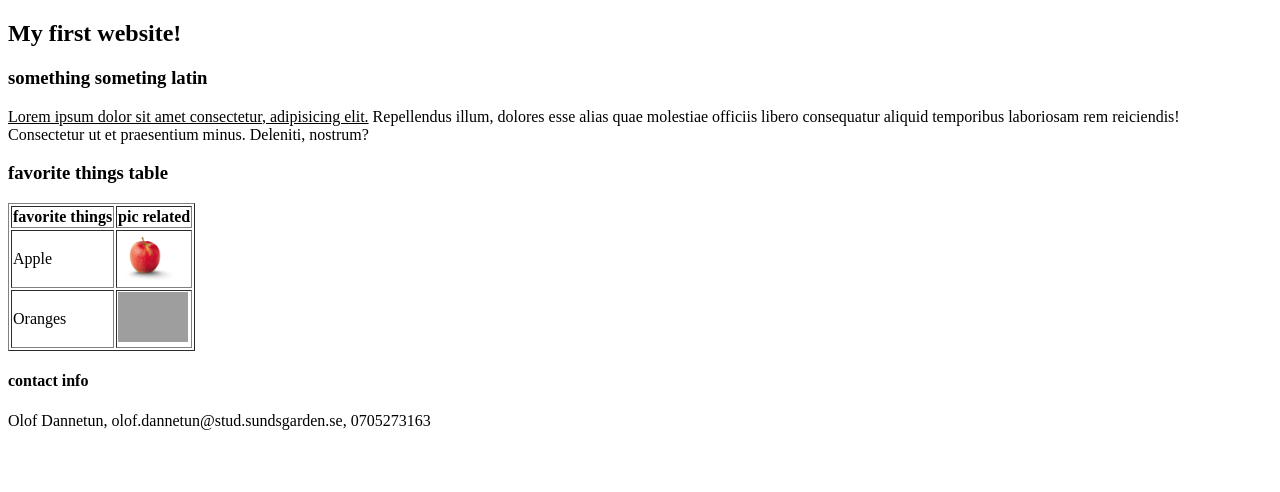
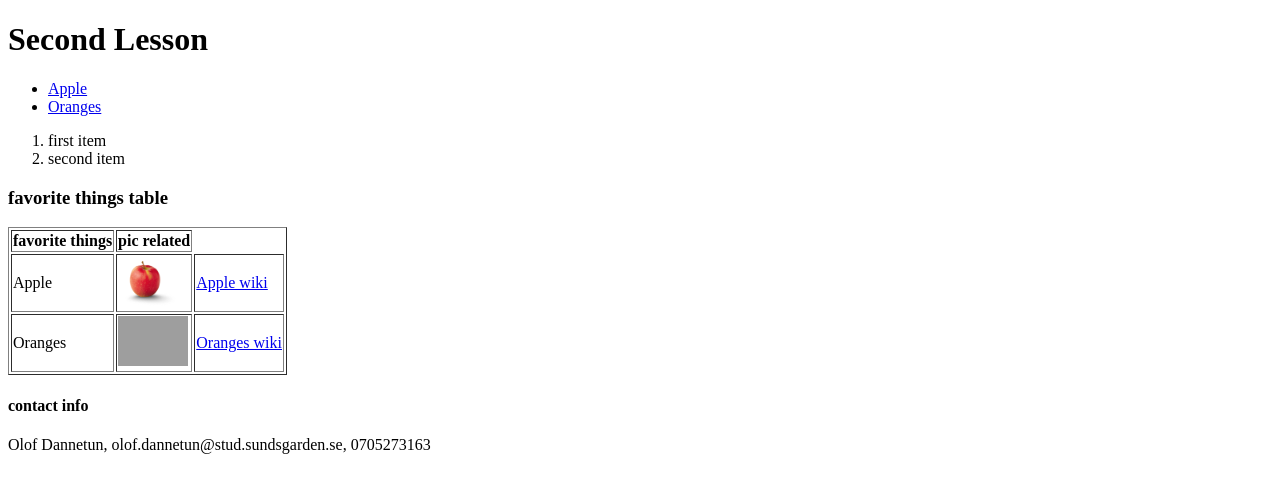
Before and after one commit to bengtkassler/testing-git, a plain HTML site: page index.html in a window 1280 px wide. Drawn offline with Linux system fonts and the light colour scheme; grey boxes are pictures that could not be loaded.

Commit message:
initial commit

```diff
--- a/index.html
+++ b/index.html
@@ -6,37 +6,45 @@
     <title>My first webpage!</title>
 </head>
 <body>
-    <h2>My first website!</h2>
-    <div>
-        <h3>something someting latin</h3>
-        <p><u>Lorem ipsum dolor sit amet consectetur, adipisicing elit.</u>
-        Repellendus illum,
-        dolores esse alias quae molestiae officiis libero
-        consequatur aliquid temporibus laboriosam rem reiciendis!
-        <br>Consectetur ut et praesentium minus.
-         Deleniti, nostrum?</br>
-        </p>
-    </div>
-    <div>
+<header>
+    <h1>Second Lesson</h1>
+    <nav>
+        <ul><!--unordered list ul-->
+            <li><a href="#apple-info">Apple</a></li>
+            <li><a href="#oranges-info">Oranges</a></li>
+        </ul>
+        <ol><!--ordered list-->
+            <li>first item</li>
+            <li>second item</li>
+        </ol>
+
+    </nav>
+</header>
+
+    <main>
         <h3>favorite things table</h3>
        <table border="black">
            <tr>
                <th>favorite things</th>
                <th>pic related</th>
            </tr>
-           <tr>
+           <tr id="#apple-info">
                 <td>Apple</td>
-                <td><img src="images\apple.png" width="60" height="50"></td><!--pic of an apple-->
+                <td><img src="images\apple.png" alt="apple" width="60" height="50"></td><!--pic of an apple-->
+                <td><a href="https://en.wikipedia.org/wiki/Apple">Apple wiki</a></td>
             </tr>
-            <tr>
+            <tr id="#oranges-info">
                 <td>Oranges</td>
-                <td><img src="images\oranges.jpg" width="70" height="50"></td><!--pic of oranges-->
+                <td><img src="images\oranges.jpg" alt="oranges" width="70" height="50"></td><!--pic of oranges-->
+                <td><a href="https://en.wikipedia.org/wiki/Orange_(fruit)">Oranges wiki</a></td>
+
             </tr>
        </table>
-    </div>
-
-    <h4>contact info</h4>
-    <p> Olof Dannetun, olof.dannetun@stud.sundsgarden.se, 0705273163
-    </p><!--TODO: add a paragraph with contact information-->
+    </main>
+    <footer>
+        <h4>contact info</h4>
+        <p> Olof Dannetun, olof.dannetun@stud.sundsgarden.se, 0705273163
+        </p><!-- a paragraph with contact information-->
+    </footer>
 </body>
 </html>
```
